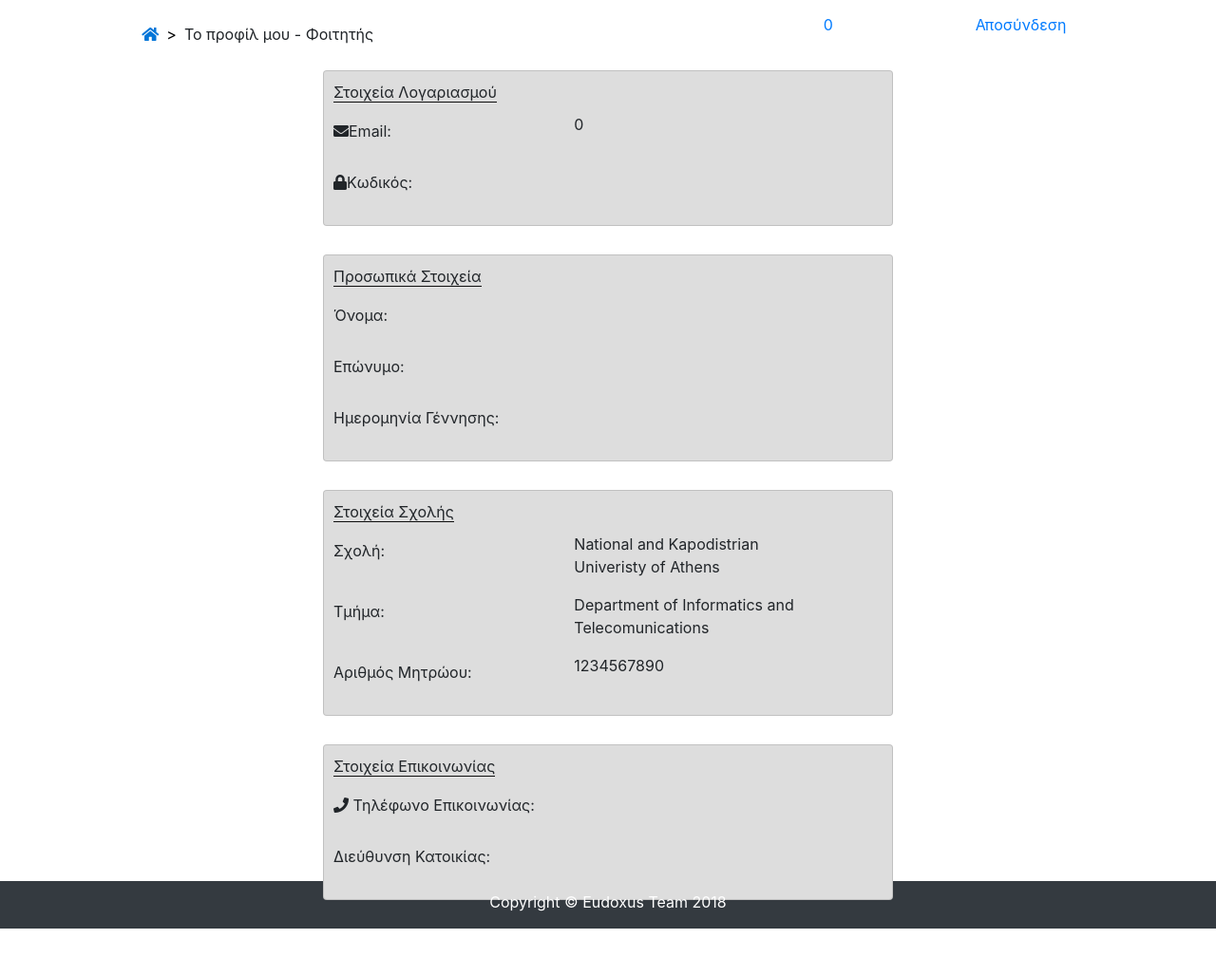
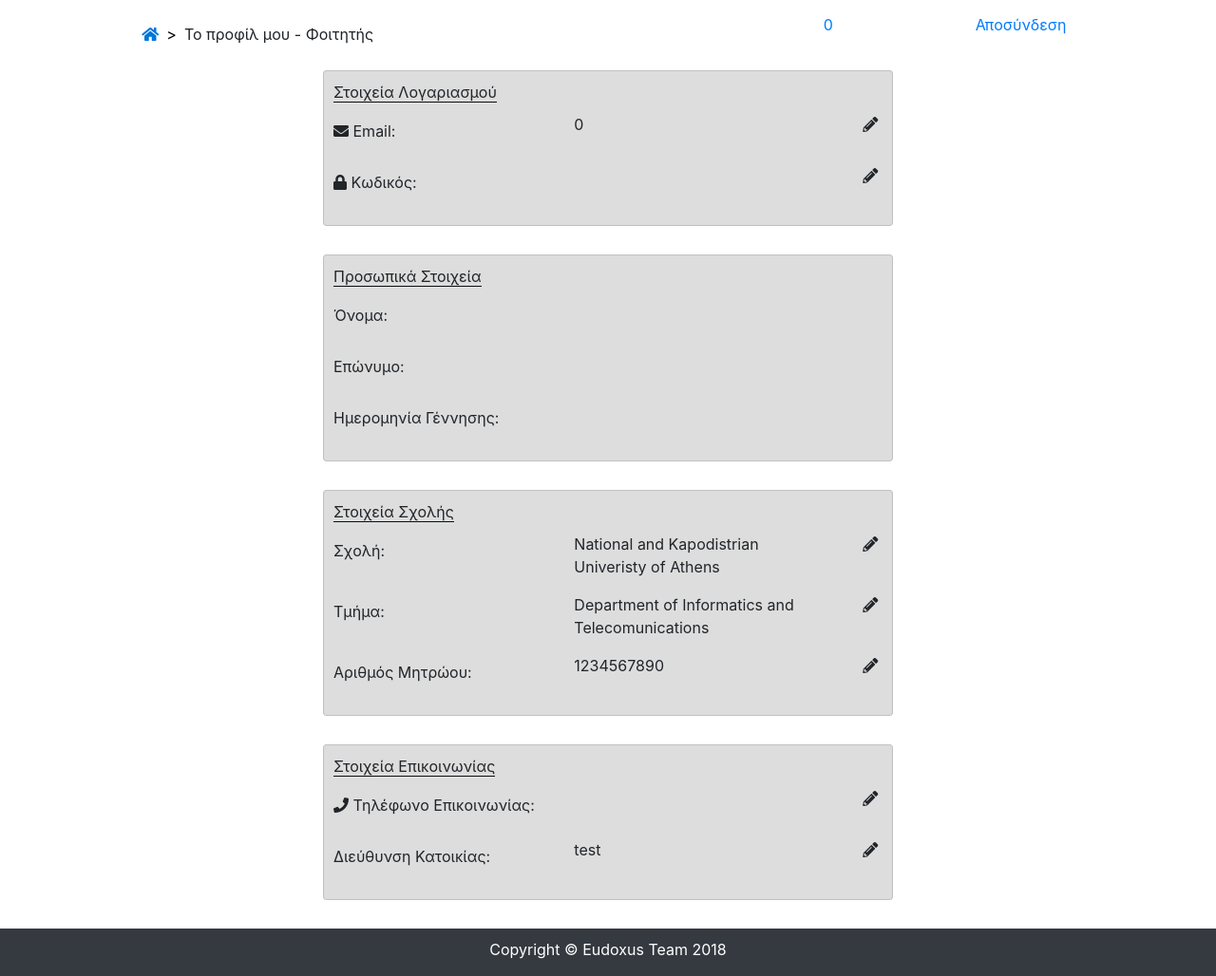
Before and after one commit to PanosEvange/HCI_course_project, a PHP site: page /my_profile.php in a window 1280 px wide. Shown: the part 56-1084 px from the top of the page at 95% size. Before the commit the page ends 1034 px from the top, so only its background shows below. Run offline with PHP 8.4, Linux system fonts and the light colour scheme; a user stored in the database is signed in; data comes from the database, SQL or seed files in the repository; data that the repository does not hold is empty.

Commit message:
student profile minor fixes

```diff
--- a/eam/my_profile_student.php
+++ b/eam/my_profile_student.php
@@ -41,26 +41,26 @@
 
         <?php include 'student_profile_info.php';?>
 
-        <div class="my-main-content-registration">
+        <div class="my-main-content-registration my-profile-info">
 
                 <div class="my-reg-account-info">
                     <h> Στοιχεία Λογαριασμού </h>
                       <div class="form-group row">
-                        <label for="myEmail" class="col-5 col-form-label"><i class="fa fa-envelope" aria-hidden="true"></i>Email:</label>
+                        <label for="myEmail" class="col-5 col-form-label"><i class="fa fa-envelope" aria-hidden="true"></i>  Email:</label>
                         <div class="col-6">
                             <?php echo $email;?>
                         </div>
                         <div class="col-1">
-                            <i class="fa fa-pencil" aria-hidden="true"></i>
+                            <i class="fa fa-pencil-alt" aria-hidden="true"></i>
                         </div>
                       </div>
                       <div class="form-group row">
-                        <label for="myPassword" class="col-5 col-form-label"><i class="fa fa-lock" aria-hidden="true"></i>Κωδικός:</label>
+                        <label for="myPassword" class="col-5 col-form-label"><i class="fa fa-lock" aria-hidden="true"></i>   Κωδικός:</label>
                         <div class="col-6">
                             <?php echo $pass;?>
                         </div>
                         <div class="col-1">
-                            <i class="fa fa-pencil" aria-hidden="true"></i>
+                            <i class="fa fa-pencil-alt" aria-hidden="true"></i>
                         </div>
                       </div>
                 </div>
@@ -93,7 +93,7 @@
                           <?php echo $uni;?>
                       </div>
                       <div class="col-1">
-                          <i class="fa fa-pencil" aria-hidden="true"></i>
+                          <i class="fa fa-pencil-alt" aria-hidden="true"></i>
                       </div>
                     </div>
                     <div class="form-group row">
@@ -102,7 +102,7 @@
                           <?php echo $dept;?>
                       </div>
                       <div class="col-1">
-                          <i class="fa fa-pencil" aria-hidden="true"></i>
+                          <i class="fa fa-pencil-alt" aria-hidden="true"></i>
                       </div>
                     </div>
                     <div class="form-group row">
@@ -111,7 +111,7 @@
                           <?php echo $am;?>
                       </div>
                       <div class="col-1">
-                          <i class="fa fa-pencil" aria-hidden="true"></i>
+                          <i class="fa fa-pencil-alt" aria-hidden="true"></i>
                       </div>
                     </div>
                 </div>
@@ -123,7 +123,7 @@
                           <?php echo $phone;?>
                       </div>
                       <div class="col-1">
-                          <i class="fa fa-pencil" aria-hidden="true"></i>
+                          <i class="fa fa-pencil-alt" aria-hidden="true"></i>
                       </div>
                     </div>
                     <div class="form-group row">
@@ -132,7 +132,7 @@
                           <?php echo $address;?>
                       </div>
                       <div class="col-1">
-                          <i class="fa fa-pencil" aria-hidden="true"></i>
+                          <i class="fa fa-pencil-alt" aria-hidden="true"></i>
                       </div>
                     </div>
 
--- a/eam/student_profile_info.php
+++ b/eam/student_profile_info.php
@@ -21,7 +21,8 @@ require_once 'login_db.php'; //db info
     $lastName = $row["LastName"];
     $date = $row["DateOfBirth"];
     $phone = $row["Phone"];
-    $address = $row["Address"];
+    // $address = $row["Address"];
+    $address = "test";
 
     $sql = "SELECT * FROM Student WHERE idStudent = '$id' ";
     $result = $conn->query($sql);
--- a/eam/style.css
+++ b/eam/style.css
@@ -976,3 +976,7 @@ a#myFilterApplyButton:hover{
 .my-calendar .form-control {
     background: white !important;
 }
+
+.my-profile-info .my-reg-contact-info {
+    margin-bottom: 80px;
+}
```
